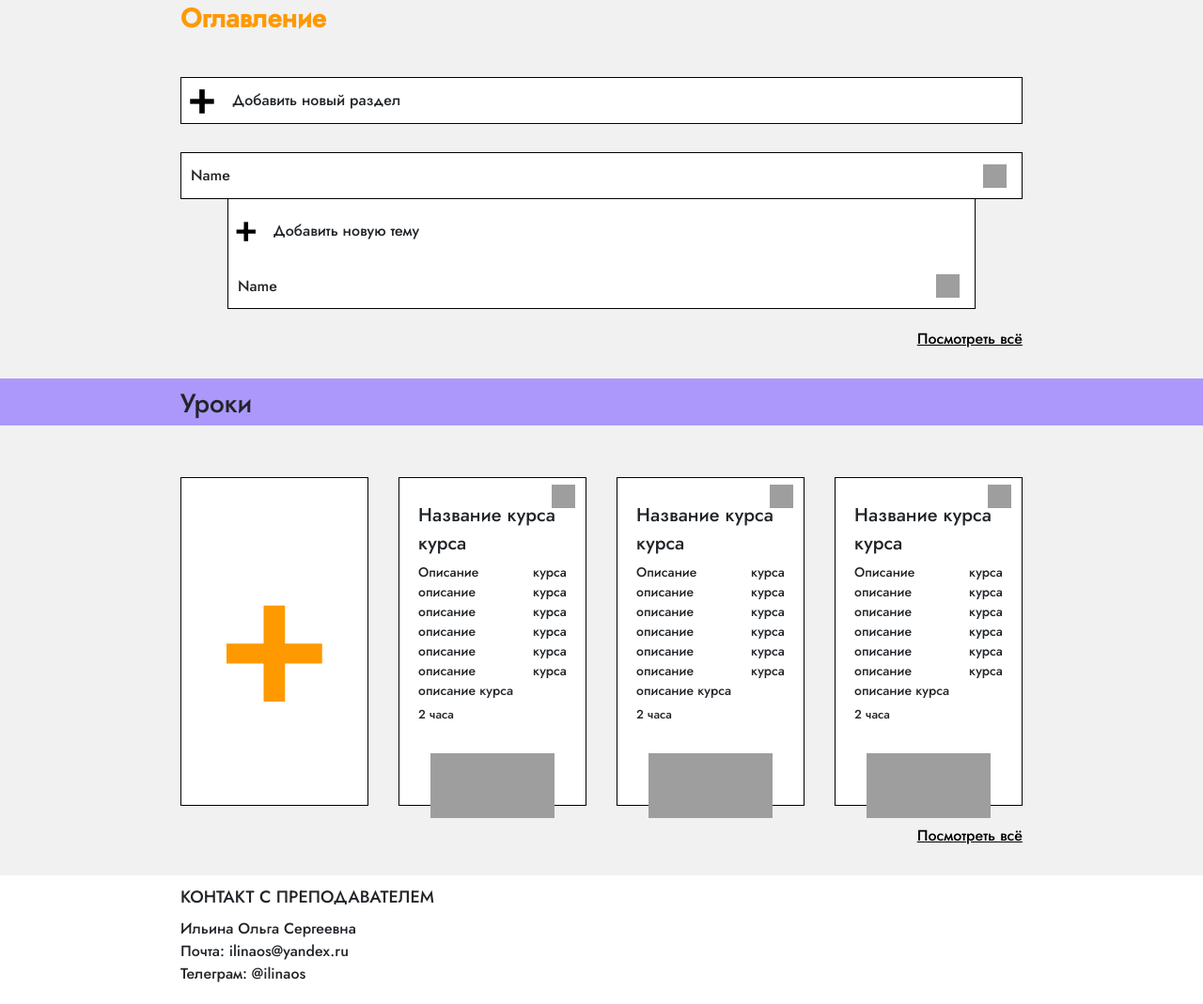
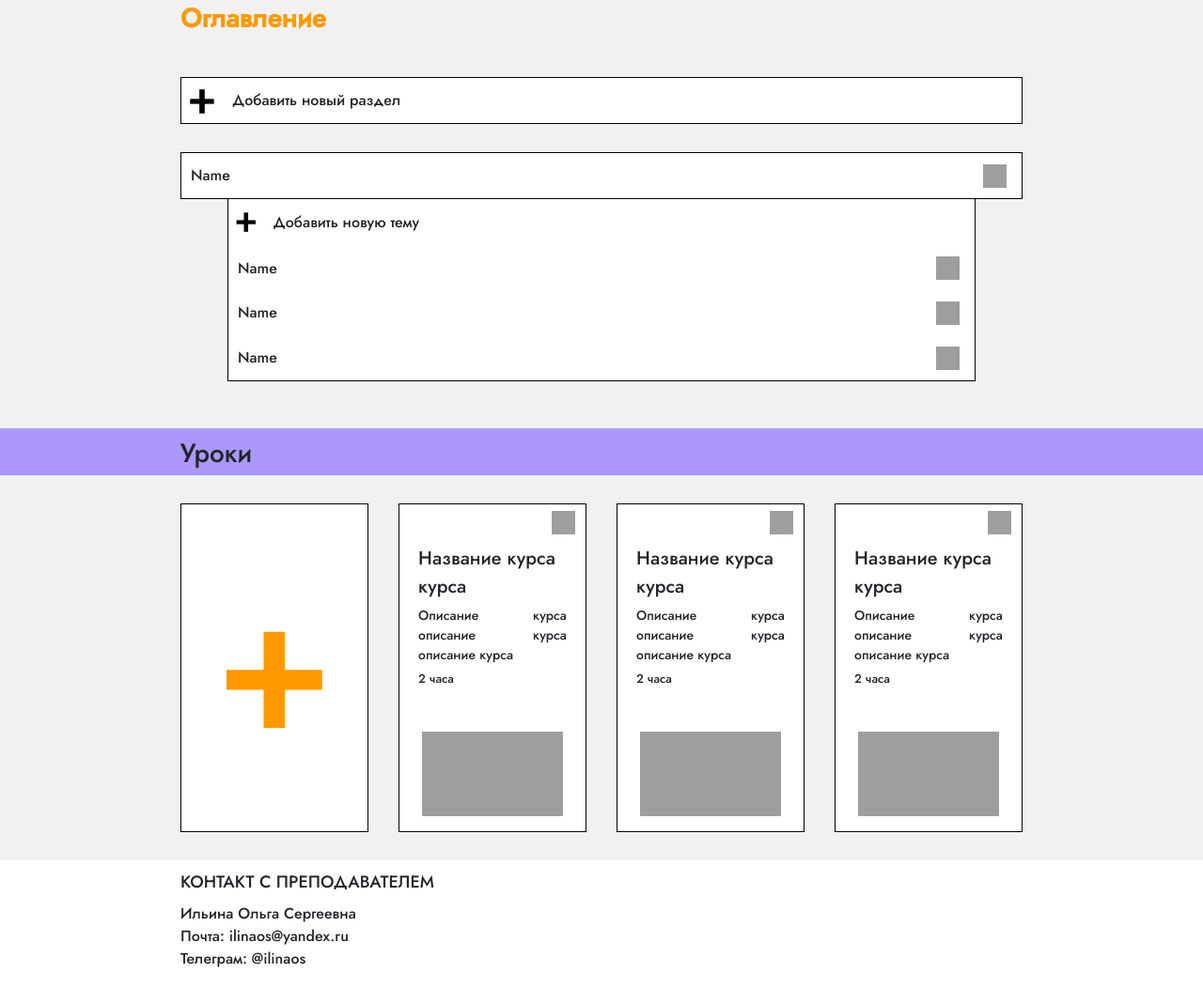
Before and after one commit to EilynAntirrhinum/torvald, a PHP site: page /admin/index.php in a window 1280 px wide, after a click that opens the changed part. Shown: the part 338-1407 px from the top of the page at 94% size. After the commit the page ends 1368 px from the top, so only its background shows below. Run offline with PHP 8.4, Linux system fonts and the light colour scheme; grey boxes are pictures that could not be loaded.

Commit message:
some requests and creating testing page on admin

```diff
--- /dev/null
+++ b/admin/app/controllers/testing/index.php
@@ -0,0 +1,6 @@
+<?php
+
+$title = "Тестирование";
+$style = "admin/testing.css";
+
+include $_SERVER["DOCUMENT_ROOT"] . "/admin/views/testing/index.view.php";
--- a/admin/index.view.php
+++ b/admin/index.view.php
@@ -1,4 +1,4 @@
-<?php include_once $_SERVER["DOCUMENT_ROOT"] . "/views/components/header.php"; ?>
+<?php include_once $_SERVER["DOCUMENT_ROOT"] . "/admin/views/components/header.php"; ?>
 
     <main>
         <section id="themes">
@@ -30,10 +30,21 @@
                                 <img src="/public/img/icons/elipsis.svg" alt="Редактировать">
                             </button>
                         </div>
+                        <div class="theme-inside">
+                            <p>Name</p>
+                            <button class="theme-btn" data-bs-toggle="collapse" data-bs-target="#theme-open">
+                                <img src="/public/img/icons/elipsis.svg" alt="Редактировать">
+                            </button>
+                        </div>
+                        <div class="theme-inside">
+                            <p>Name</p>
+                            <button class="theme-btn" data-bs-toggle="collapse" data-bs-target="#theme-open">
+                                <img src="/public/img/icons/elipsis.svg" alt="Редактировать">
+                            </button>
+                        </div>
                     </div>
                 </div>
             </div>
-            <p class="watch-all-link"><a href="/admin/views/theory">Посмотреть всё</a></p>
         </section>
     </main>
 
@@ -56,8 +67,7 @@
 
                 <div class="text-course">
                     <p class="header-course">Название курса курса</p>
-                    <p class="description-course">Описание курса описание курса описание курса описание курса описание курса
-                        описание курса описание курса</p>
+                    <p class="description-course">Описание курса описание курса описание курса</p>
                     <p class="time-course">2 часа</p>
                 </div>
 
@@ -75,8 +85,7 @@
 
                 <div class="text-course">
                     <p class="header-course">Название курса курса</p>
-                    <p class="description-course">Описание курса описание курса описание курса описание курса описание курса
-                        описание курса описание курса</p>
+                    <p class="description-course">Описание курса описание курса описание курса</p>
                     <p class="time-course">2 часа</p>
                 </div>
 
@@ -94,8 +103,7 @@
 
                 <div class="text-course">
                     <p class="header-course">Название курса курса</p>
-                    <p class="description-course">Описание курса описание курса описание курса описание курса описание курса
-                        описание курса описание курса</p>
+                    <p class="description-course">Описание курса описание курса  описание курса</p>
                     <p class="time-course">2 часа</p>
                 </div>
 
@@ -104,7 +112,6 @@
                 </div>
             </div>
         </section>
-        <p class="watch-all-link"><a href="/admin/views/courses">Посмотреть всё</a></p>
     </main>
 
-<?php include_once $_SERVER["DOCUMENT_ROOT"] . "/views/components/footer.php"; ?>
+<?php include_once $_SERVER["DOCUMENT_ROOT"] . "/admin/views/components/footer.php"; ?>
--- /dev/null
+++ b/admin/views/components/footer.php
@@ -0,0 +1,13 @@
+<footer>
+    <div id="footer-div">
+        <p> КОНТАКТ С ПРЕПОДАВАТЕЛЕМ</p>
+        <div id="footer-list">
+            <p>Ильина Ольга Сергеевна </p>
+            <p>Почта: ilinaos@yandex.ru</p>
+            <p>Телеграм: @ilinaos</p>
+        </div>
+    </div>
+</footer>
+
+</body>
+</html>
--- /dev/null
+++ b/admin/views/components/header.php
@@ -0,0 +1,23 @@
+<!doctype html>
+<html lang="ru">
+<head>
+    <meta charset="UTF-8">
+    <meta name="viewport" content="width=device-width, user-scalable=no, initial-scale=1.0, maximum-scale=1.0, minimum-scale=1.0">
+    <meta http-equiv="X-UA-Compatible" content="ie=edge">
+
+    <link href="https://cdn.jsdelivr.net/npm/bootstrap@5.1.3/dist/css/bootstrap.min.css" rel="stylesheet" integrity="sha384-1BmE4kWBq78iYhFldvKuhfTAU6auU8tT94WrHftjDbrCEXSU1oBoqyl2QvZ6jIW3" crossorigin="anonymous">
+
+    <script src="https://cdn.jsdelivr.net/npm/bootstrap@5.1.3/dist/js/bootstrap.bundle.min.js" integrity="sha384-ka7Sk0Gln4gmtz2MlQnikT1wXgYsOg+OMhuP+IlRH9sENBO0LRn5q+8nbTov4+1p" crossorigin="anonymous"></script>
+
+    <link rel="preconnect" href="https://fonts.googleapis.com">
+    <link rel="preconnect" href="https://fonts.gstatic.com" crossorigin>
+    <link href="https://fonts.googleapis.com/css2?family=Jost:wght@500&display=swap" rel="stylesheet">
+
+    <link href="/public/css/components.css" rel="stylesheet">
+    <link href="/public/css/<?= $style ?>" rel="stylesheet">
+
+    <title> <?= $title ?></title>
+</head>
+<body>
+
+<?php include $_SERVER["DOCUMENT_ROOT"] . "/admin/views/components/navbar.php" ?>
--- /dev/null
+++ b/admin/views/components/navbar.php
@@ -0,0 +1,39 @@
+<nav class="navbar navbar-expand-lg">
+
+    <div class="container-fluid">
+
+        <a class="navbar-brand" href="/">
+            <img src="/public/img/icons/main-icon.svg" alt="Логотип" class="me-2">
+            ТОРВАЛЬД
+        </a>
+
+        <button class="navbar-toggler" type="button" data-bs-toggle="collapse" data-bs-target="#navbarSupportedContent" aria-controls="navbarSupportedContent" aria-expanded="false" aria-label="Toggle navigation">
+            <span class="navbar-toggler-icon"></span>
+        </button>
+
+        <div class="collapse navbar-collapse" id="navbarSupportedContent">
+
+            <ul class="navbar-nav mb-2 mb-lg-0 me-3">
+
+                <li class="nav-item">
+                    <a class="nav-link" href="/admin/app/controllers/theory">Теория</a>
+                </li>
+                <li class="nav-item">
+                    <a class="nav-link" href="/admin/app/controllers/testing">Тестирование</a>
+                </li>
+            </ul>
+
+            <form class="d-flex" role="search">
+                <input class="me-2" type="search" placeholder="Поиск" aria-label="Search">
+                 <button class="btn" type="submit">
+                     <img src="/public/img/icons/search-icon.svg" alt="Поиск" class="search-icon">
+                 </button>
+            </form>
+
+            <a class="navbar-brand" href="/">
+                <img src="/public/img/icons/personal-page.svg" alt="Личный аккаунт">
+            </a>
+
+        </div>
+    </div>
+</nav>
--- a/public/css/admin/main-page.css
+++ b/public/css/admin/main-page.css
@@ -12,6 +12,7 @@ footer {
 
 #themes {
     margin-top: 20px;
+    margin-bottom: 40px;
 }
 
 #themes > h3 {
@@ -99,17 +100,6 @@ footer {
     border: 0;
 }
 
-.watch-all-link {
-    display: flex;
-    flex-direction: row-reverse;
-    margin-top: 20px;
-    margin-bottom: 20px;
-}
-
-.watch-all-link > a {
-    color: black;
-}
-
 #theme-open {
     padding: 0 50px 0 50px;
 }
@@ -139,6 +129,8 @@ footer {
     display: flex;
     flex-direction: row;
     align-items: center;
+
+    height: 50px;
 }
 
 #add-theme > p {
@@ -181,7 +173,8 @@ footer {
     grid-template-columns: repeat(4, minmax(0, 1fr));
     grid-gap: 2em;
 
-    margin-top: 45px;
+    margin-top: 20px;
+    margin-bottom: 20px;
 }
 
 #add-course {
@@ -207,6 +200,10 @@ footer {
 }
 
 .text-course {
+    display: flex;
+    flex-direction: column;
+    justify-content: space-between;
+
     padding: 5px 15px 0 15px;
 }
 
@@ -235,8 +232,8 @@ footer {
 }
 
 .img-course > img {
-    height: 70%;
-    width: 70%;
+    height: 80%;
+    width: 80%;
 }
 
 .course:hover, #add-course:hover {
```
Also changed, not shown: admin/views/testing/index.view.php (added, +44 -0 lines), app/models/Sections.php (added, +31 -0 lines), app/models/Themes.php (+19 -0 lines), app/models/User.php (added, +25 -0 lines), public/css/admin/testing.css (added, +21 -0 lines).
